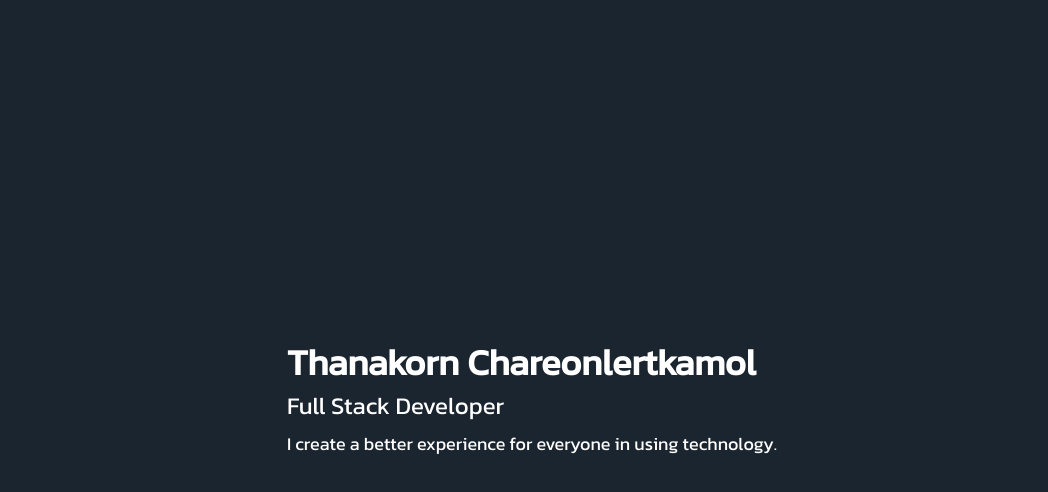
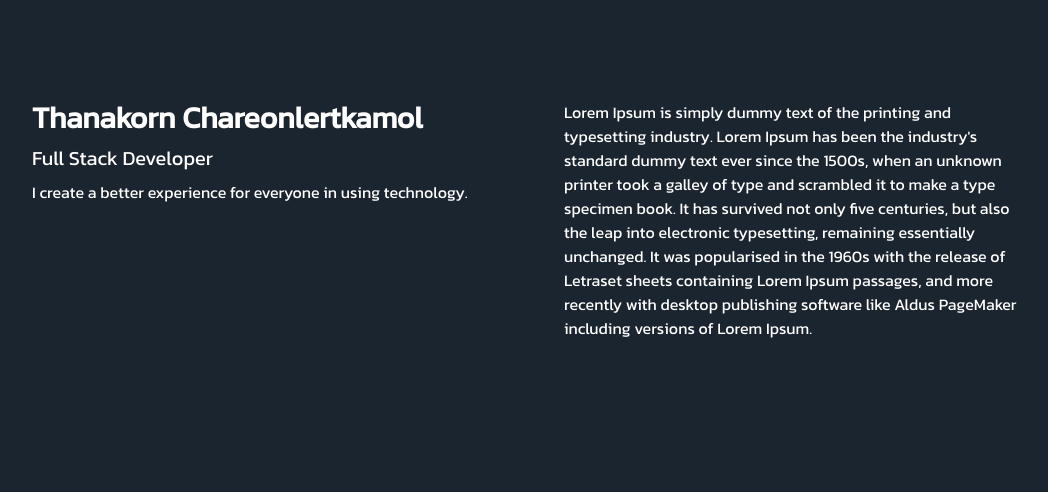
Before and after one commit to devjinx/devjinx-web003, a Next.js app: page / in a window 1280 px wide. Shown: the top 492 px of the page, without its empty margins (108-1156 px from the left). Built offline with nearby package versions, Linux system fonts and the light colour scheme.

Commit message:
update postion of all class

```diff
--- a/app/page.tsx
+++ b/app/page.tsx
@@ -2,18 +2,29 @@ import Image from "next/image";
 
 export default function Home() {
   return (
-    <main className="flex items-center justify-center min-h-screen text-white">
-        <header className="text-center">
-          <h1 className="text-4xl font-bold mb-2 text-justify">
+    <div className="flex justify-center mt-[100px] min-h-screen">
+      <div id="left" className="flex-1 max-w-[500px] px-4" style={{ marginBottom: '300px' }}>
+        <main>
+          <header>
+            <h1 className="text-3xl font-bold mb-2 text-white">
               Thanakorn Chareonlertkamol
             </h1>
-          <h2 className="text-2xl font-medium mb-2 text-justify">
+            <h2 className="text-xl mb-2 text-white">
               Full Stack Developer
             </h2>
-          <p className="text-lg max-w-lg mx-auto text-justify">
+            <p className="text-base mb-2 text-white">
               I create a better experience for everyone in using technology.
             </p>
           </header>
         </main>
+      </div>
+      <div id="right" className="flex-1 max-w-[500px] px-4 ml-8">
+        <div>
+          <p className="text-white">
+            Lorem Ipsum is simply dummy text of the printing and typesetting industry. Lorem Ipsum has been the industry's standard dummy text ever since the 1500s, when an unknown printer took a galley of type and scrambled it to make a type specimen book. It has survived not only five centuries, but also the leap into electronic typesetting, remaining essentially unchanged. It was popularised in the 1960s with the release of Letraset sheets containing Lorem Ipsum passages, and more recently with desktop publishing software like Aldus PageMaker including versions of Lorem Ipsum.
+          </p>
+        </div>
+      </div>
+    </div>
   );
 }
--- a/tailwind.config.ts
+++ b/tailwind.config.ts
@@ -13,6 +13,9 @@ const config: Config = {
         "gradient-conic":
           "conic-gradient(from 180deg at 50% 50%, var(--tw-gradient-stops))",
       },
+      margin: {
+        '100': '100px', // Add custom margin value here
+      },
     },
   },
   plugins: [],
```
Lines whose indentation alone changed are shown as unchanged.
